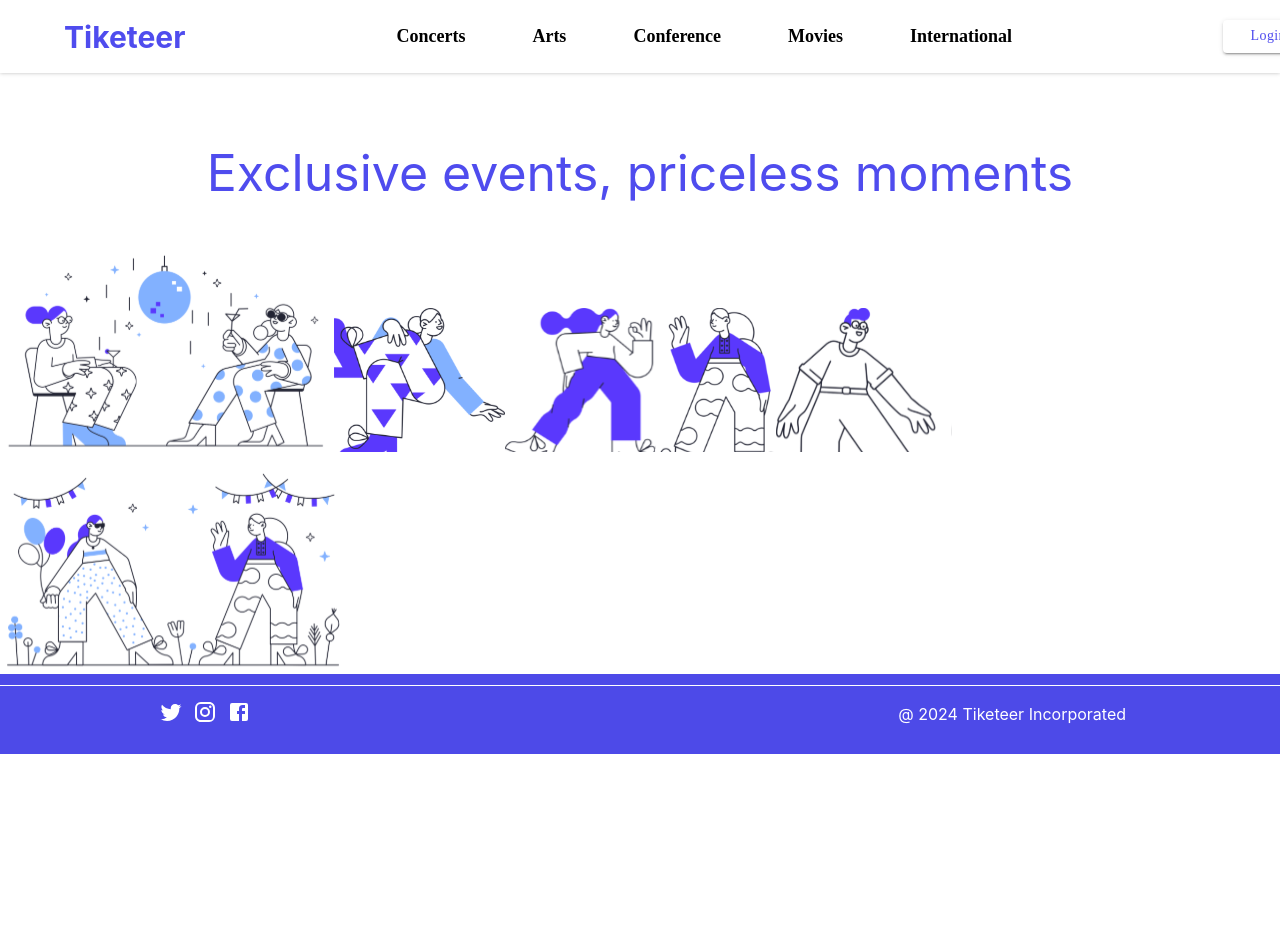
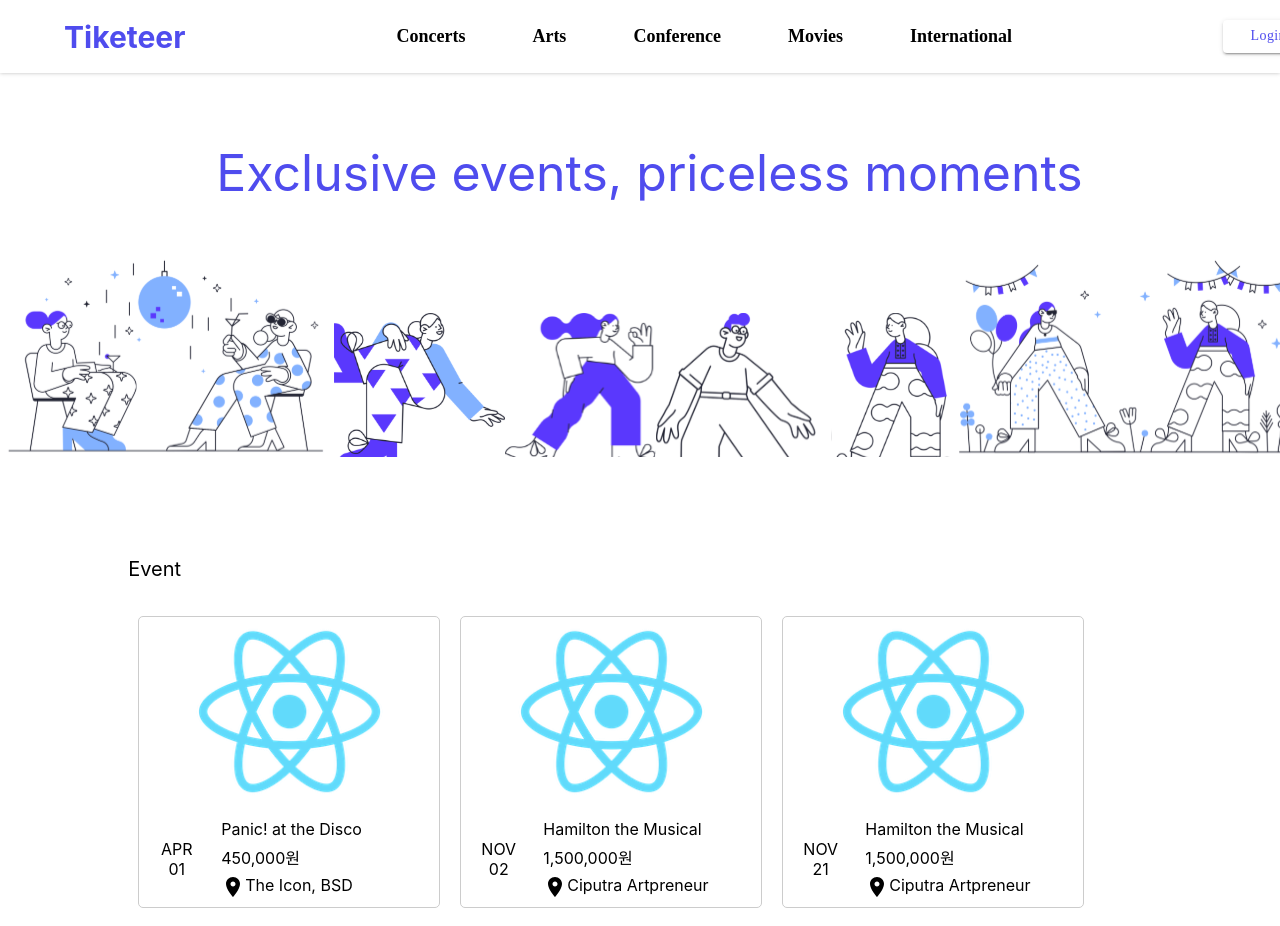
Before and after one commit to Tiketeer/Tiketeer-FE, a React (Create React App) app: page /main in a window 1280 px wide. Shown: the top 926 px of the page. Before the commit the page ends 800 px from the top, so only its background shows below. Built offline with nearby package versions, Linux system fonts and the light colour scheme.

Commit message:
main page

```diff
--- a/src/components/image-panel/ImagePanel.tsx
+++ b/src/components/image-panel/ImagePanel.tsx
@@ -23,7 +23,11 @@ export const TextBody = styled.div`
     color: ${COLOR.DEFAULT};
 `;
 
-export const ImageArea = styled.div``;
+export const ImageArea = styled.div`
+    display: flex;
+    justify-content: space-between;
+    align-items: flex-end;
+`;
 
 const ImagePanel = () => {
     return (
@@ -33,10 +37,10 @@ const ImagePanel = () => {
             </TextArea>
             <ImageArea>
                 <img src={Image3} alt="first"></img>
-                <img src={Image1} alt="second"></img>
+                <img src={Image1} alt="second" height="70%"></img>
                 <img src={woman1} alt="woman1"></img>
+                <img src={man} alt="man"></img>
                 <img src={woman2} alt="woman2"></img>
-                <img src={man} alt="man"></img>
                 <img src={Image2} alt="fourth"></img>
             </ImageArea>
         </PanelContainer>
--- /dev/null
+++ b/src/components/ticketing-gallery/GalleryArea.tsx
@@ -0,0 +1,23 @@
+import { ticketing } from 'type/ticketing';
+import TicketingBox from './TicketingBox';
+import styled from '@emotion/styled';
+
+export const Gallery = styled.div`
+    display: flex;
+    width: 100%;
+
+    flex-wrap: wrap;
+`;
+
+const GalleryArea = (props: { ticketings: ticketing[] }) => {
+    const { ticketings } = props;
+    return (
+        <Gallery>
+            {ticketings.map(ticketing => {
+                return <TicketingBox ticketing={ticketing}></TicketingBox>;
+            })}
+        </Gallery>
+    );
+};
+
+export default GalleryArea;
--- /dev/null
+++ b/src/components/ticketing-gallery/TicketingBox.tsx
@@ -0,0 +1,93 @@
+import styled from '@emotion/styled';
+import { ticketing } from 'type/ticketing';
+import { getDate, getMonthAbbreviation } from 'util/time';
+import LocationOnIcon from '@mui/icons-material/LocationOn';
+
+export const Ticketing = styled.div`
+    display: flex;
+    flex-direction: column;
+
+    width: 300px;
+    height: 290px;
+
+    border: 1px solid #ccc;
+    border-radius: 5px;
+
+    margin: 10px 10px;
+`;
+
+export const ImageBox = styled.div`
+    height: 65%;
+`;
+export const Image = styled.img`
+    width: 100%;
+    height: 100%;
+    object-fit: contain;
+    /* object-fit: contain;을 사용하면 이미지가 비율을 유지하며 부모 요소에 맞춰집니다. */
+    display: block;
+`;
+
+export const TicketingInfoBox = styled.div`
+    display: grid;
+    grid-template-columns: 1fr 3fr;
+
+    padding-top: 10px;
+`;
+export const TicketingDate = styled.div`
+    display: flex;
+    flex-direction: column;
+
+    justify-content: center;
+    align-items: center;
+`;
+export const TicketingDateBody = styled.div``;
+
+export const TicketingDetail = styled.div`
+    display: flex;
+    flex-direction: column;
+
+    align-items: flex-start;
+`;
+
+export const TicketingTitle = styled.div`
+    padding: 3px 7px;
+`;
+export const TicketingPrice = styled.div`
+    padding: 3px 7px;
+`;
+export const TicketingLocation = styled.div`
+    display: flex;
+    padding: 3px 7px;
+`;
+
+export const TicketingLocationBody = styled.div``;
+
+const TicketingBox = (props: { ticketing: ticketing }) => {
+    const { ticketing } = props;
+    const month = getMonthAbbreviation(ticketing.eventTime);
+    const date = getDate(ticketing.eventTime);
+
+    return (
+        <Ticketing>
+            <ImageBox>
+                <Image src={ticketing.imgUrl} alt="No Iamge" />
+            </ImageBox>
+            <TicketingInfoBox>
+                <TicketingDate>
+                    <TicketingDateBody>{month}</TicketingDateBody>
+                    <TicketingDateBody>{date}</TicketingDateBody>
+                </TicketingDate>
+                <TicketingDetail>
+                    <TicketingTitle>{ticketing.title}</TicketingTitle>
+                    <TicketingPrice>{ticketing.price.toLocaleString('ko-kr')}원</TicketingPrice>
+                    <TicketingLocation>
+                        <LocationOnIcon></LocationOnIcon>
+                        <TicketingLocationBody>{ticketing.location}</TicketingLocationBody>
+                    </TicketingLocation>
+                </TicketingDetail>
+            </TicketingInfoBox>
+        </Ticketing>
+    );
+};
+
+export default TicketingBox;
--- a/src/components/ticketing-gallery/TicketingGallery.tsx
+++ b/src/components/ticketing-gallery/TicketingGallery.tsx
@@ -1,32 +1,27 @@
 import styled from '@emotion/styled';
-
-interface ticketing {
-    imgUrl: string;
-    eventTime: string;
-    title: string;
-    price: number;
-    location: string;
-}
+import { ticketing } from 'type/ticketing';
+import GalleryArea from './GalleryArea';
 
 export const GalleryContainer = styled.div`
     display: flex;
     flex-direction: column;
+    align-items: flex-start;
+
+    margin: 100px 20px;
 `;
 export const EventTextArea = styled.div`
     font-size: 20px;
-`;
-
-export const GalleryArea = styled.div`
-    display: flex;
+    margin-bottom: 25px;
 `;
 
 export const TicketingArea = styled.div``;
 
 const TicketingGallery = (props: { ticketings: ticketing[] }) => {
+    const { ticketings } = props;
     return (
         <GalleryContainer>
-            <EventTextArea></EventTextArea>
-            <GalleryArea></GalleryArea>
+            <EventTextArea>Event</EventTextArea>
+            <GalleryArea ticketings={ticketings}></GalleryArea>
         </GalleryContainer>
     );
 };
--- a/src/pages/main/MainPage.tsx
+++ b/src/pages/main/MainPage.tsx
@@ -2,19 +2,90 @@ import styled from '@emotion/styled';
 import ImagePanel from 'components/image-panel/ImagePanel';
 import PageFooter from 'components/page-footer/PageFooter';
 import PageHeader from 'components/page-header/PageHeader';
+import TicketingGallery from 'components/ticketing-gallery/TicketingGallery';
+import { ticketing } from 'type/ticketing';
 
 export const MainContainer = styled.div`
     width: 100vw;
-    height: 100vh;
+    min-height: 100vh;
     display: flex;
     flex-direction: column;
+
+    justify-content: space-between;
+
+    flex-wrap: wrap;
+`;
+
+const TicketingContainer = styled.div`
+    display: grid;
+    grid-template-columns: 1fr 10fr 1fr;
+`;
+
+const Blank = styled.div`
+    height: 100%;
 `;
 
 const MainPage = () => {
+    const ticketings: ticketing[] = [
+        {
+            eventTime: '2024-04-01 12:00:00',
+            location: 'The Icon, BSD',
+            title: 'Panic! at the Disco',
+            price: 450000,
+            imgUrl: 'logo192.png',
+        },
+        {
+            eventTime: '2024-11-02 13:00:00',
+            location: 'Ciputra Artpreneur',
+            title: 'Hamilton the Musical',
+            price: 1500000,
+            imgUrl: 'logo192.png',
+        },
+        {
+            eventTime: '2024-11-21 13:00:00',
+            location: 'Ciputra Artpreneur',
+            title: 'Hamilton the Musical',
+            price: 1500000,
+            imgUrl: 'logo192.png',
+        },
+        {
+            eventTime: '2024-11-02 13:00:00',
+            location: 'Ciputra Artpreneur',
+            title: 'Hamilton the Musical',
+            price: 1500000,
+            imgUrl: 'logo192.png',
+        },
+        {
+            eventTime: '2024-11-02 13:00:00',
+            location: 'Ciputra Artpreneur',
+            title: 'Hamilton the Musical',
+            price: 1500000,
+            imgUrl: 'logo192.png',
+        },
+        {
+            eventTime: '2024-11-02 13:00:00',
+            location: 'Ciputra Artpreneur',
+            title: 'Hamilton the Musical',
+            price: 1500000,
+            imgUrl: 'logo192.png',
+        },
+        {
+            eventTime: '2024-11-02 13:00:00',
+            location: 'Ciputra Artpreneur',
+            title: 'Hamilton the Musical',
+            price: 1500000,
+            imgUrl: 'logo192.png',
+        },
+    ];
     return (
         <MainContainer>
             <PageHeader isLogined={false} />
             <ImagePanel />
+            <TicketingContainer>
+                <Blank></Blank>
+                <TicketingGallery ticketings={ticketings} />
+                <Blank></Blank>
+            </TicketingContainer>
             <PageFooter />
         </MainContainer>
     );
--- /dev/null
+++ b/src/type/ticketing.ts
@@ -0,0 +1,7 @@
+export interface ticketing {
+    imgUrl: string;
+    eventTime: string;
+    title: string;
+    price: number;
+    location: string;
+}
--- /dev/null
+++ b/src/util/time.ts
@@ -0,0 +1,25 @@
+const month = [
+    'JAN',
+    'FEB',
+    'MAR',
+    'APR',
+    'MAY',
+    'JUN',
+    'JUL',
+    'AUG',
+    'SEP',
+    'OCT',
+    'NOV',
+    'DEC',
+] as const;
+
+export function getMonthAbbreviation(date: string): (typeof month)[number] {
+    const newDate = new Date(date);
+    return month[newDate.getMonth()];
+}
+
+export function getDate(date: string): string {
+    const d = new Date(date).getDate();
+    if (d < 10) return '0' + d;
+    return d.toString();
+}
```
